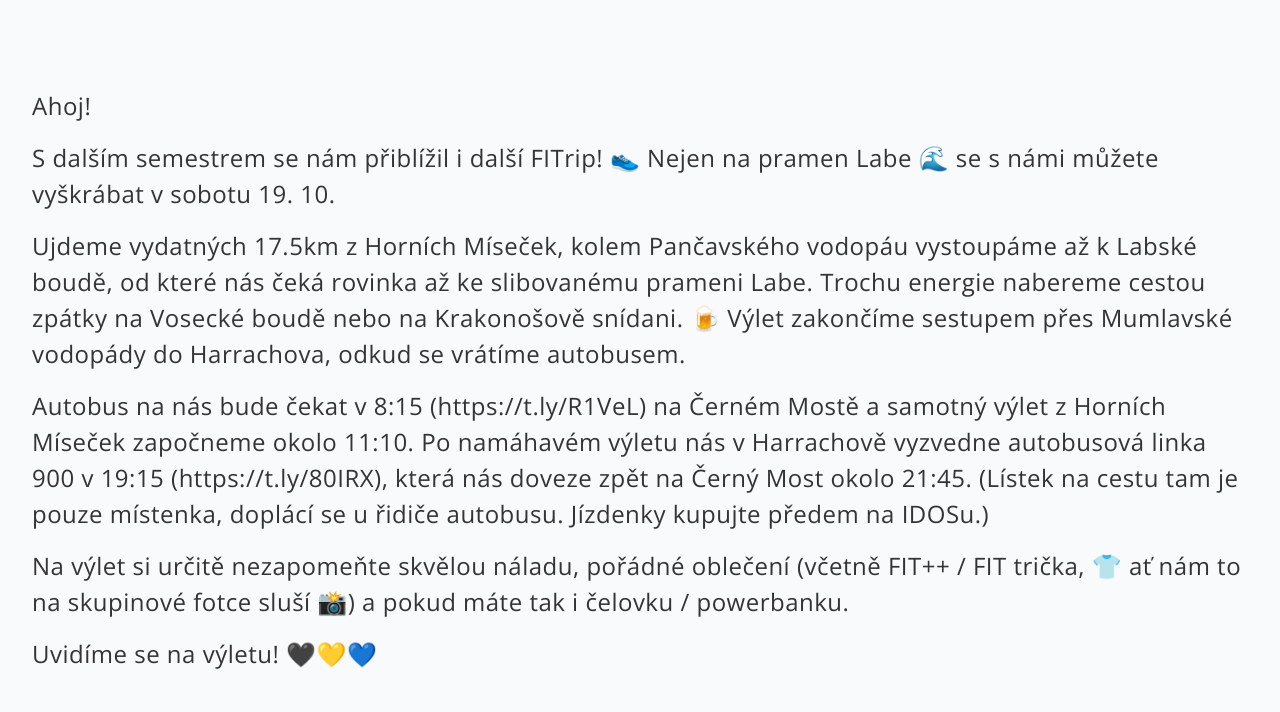
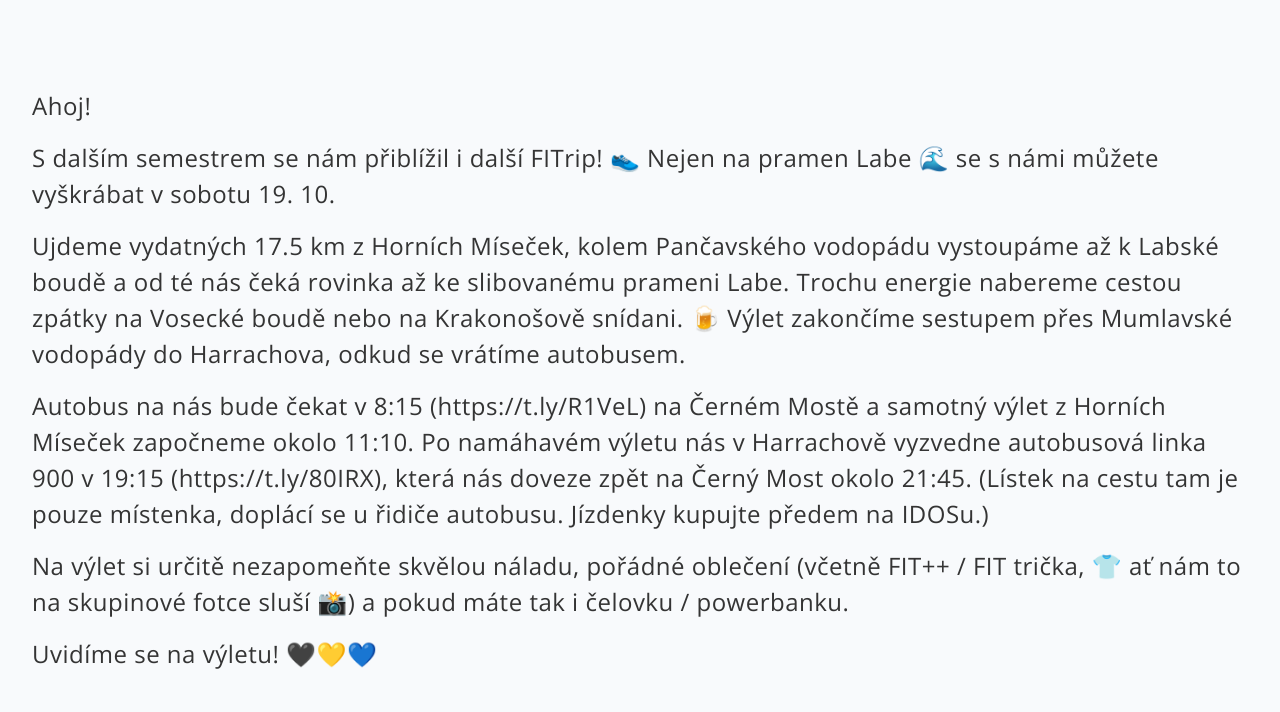
Before and after one commit to klubFITpp/klubfitpp, a Jekyll site: the page built from _events/2024-10-19-fitrip-pramen-labe.md, in a window 1280 px wide. Shown: the part 242-954 px from the top of the page. Built offline with Jekyll 4.4.1, drawn with Linux system fonts in a browser that asks for light colours.

Commit message:
Text correction n.3
Co-authored-by: stepech <stepech@stepech.com>

```diff
--- a/_events/2024-10-19-fitrip-pramen-labe.md
+++ b/_events/2024-10-19-fitrip-pramen-labe.md
@@ -14,7 +14,7 @@ Ahoj!
 
 S dalším semestrem se nám přiblížil i další FITrip! 👟 Nejen na pramen Labe 🌊 se s námi můžete vyškrábat v sobotu 19. 10.
 
-Ujdeme vydatných 17.5km z Horních Míseček, kolem Pančavského vodopáu vystoupáme až k Labské boudě, od které nás čeká rovinka až ke slibovanému prameni Labe. Trochu energie nabereme cestou zpátky na Vosecké boudě nebo na Krakonošově snídani. 🍺 Výlet zakončíme sestupem přes Mumlavské vodopády do Harrachova, odkud se vrátíme autobusem.
+Ujdeme vydatných 17.5 km z Horních Míseček, kolem Pančavského vodopádu vystoupáme až k Labské boudě a od té nás čeká rovinka až ke slibovanému prameni Labe. Trochu energie nabereme cestou zpátky na Vosecké boudě nebo na Krakonošově snídani. 🍺 Výlet zakončíme sestupem přes Mumlavské vodopády do Harrachova, odkud se vrátíme autobusem.
 
 Autobus na nás bude čekat v 8:15 (https://t.ly/R1VeL) na Černém Mostě a samotný výlet z Horních Míseček započneme okolo 11:10. Po namáhavém výletu nás v Harrachově vyzvedne autobusová linka 900 v 19:15 (https://t.ly/80IRX), která nás doveze zpět na Černý Most okolo 21:45. (Lístek na cestu tam je pouze místenka, doplácí se u řidiče autobusu. Jízdenky kupujte předem na IDOSu.)
 
```
